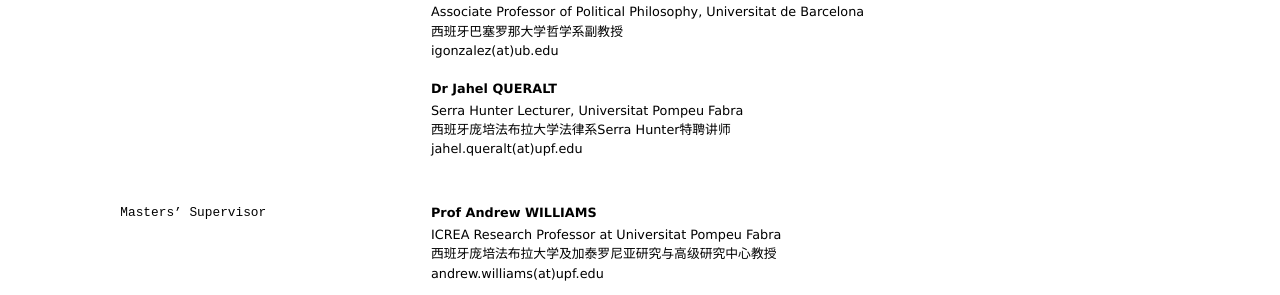
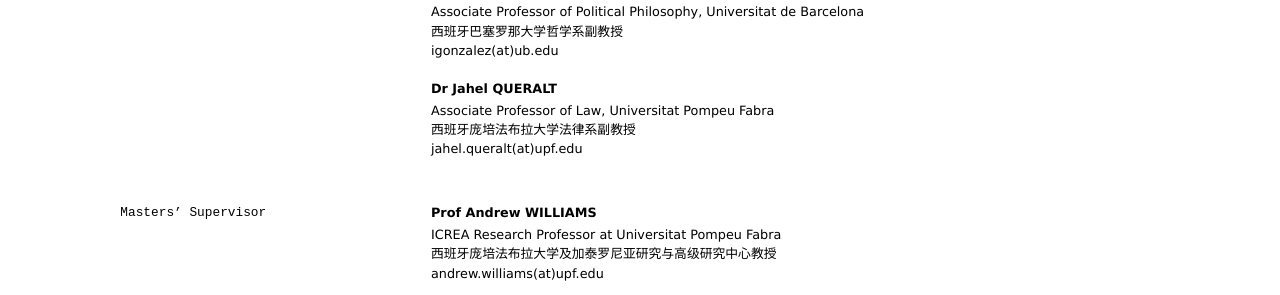
Before and after one commit to kzssc/ref, a Jekyll site: the page built from index.md, in a window 1280 px wide and 1400 px high. Shown: the part 187-482 px from the top of the window. Built offline with Jekyll 4.4.1, drawn with Linux system fonts in a browser that asks for light colours; some of the changed text lies outside the part shown.

Commit message:
Update index.md

```diff
--- a/index.md
+++ b/index.md
@@ -20,8 +20,8 @@ __Dr Iñigo GONZÁLEZ-RICOY__
 
 
 __Dr Jahel QUERALT__
-- Serra Hunter Lecturer, Universitat Pompeu Fabra
-- ⻄班⽛庞培法布拉⼤学法律系Serra Hunter特聘讲师
+- Associate Professor of Law, Universitat Pompeu Fabra
+- ⻄班⽛庞培法布拉⼤学法律系副教授
 - jahel.queralt(at)upf.edu
 
 
```
Also changed, not shown: other parts of index.md (+1 -1 lines).
